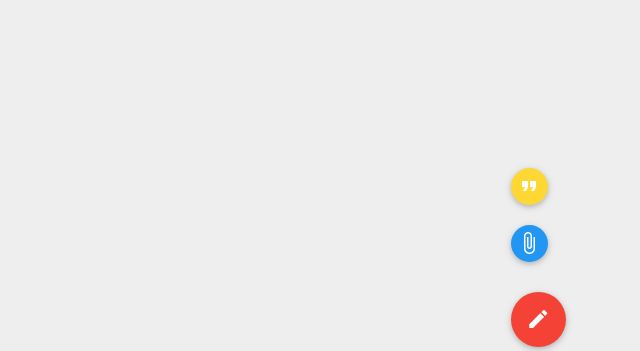
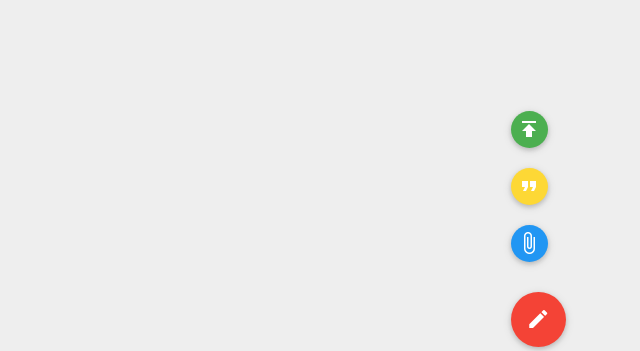
Before and after one commit to kazemnejad/gosocial, a Flask app: page / in a window 1280 px wide. Shown: the part 403-754 px from the top of the page, without its empty margins (640-1280 px from the left). Run offline with Flask 2, Linux system fonts and the light colour scheme; data that the repository does not hold is empty; some libraries are stand-ins or nearby versions.

Commit message:
going to addpost from home

```diff
--- a/gosocialserver/templates/home.html
+++ b/gosocialserver/templates/home.html
@@ -105,6 +105,7 @@
 <!-- add btn -->
 <div class="fixed-action-btn" style="position: fixed; bottom: 5%; right: 5%;">
     <ul>
+        <li><a class="btn-floating green" href="addpost.html"><i class="material-icons">publish</i></a></li>
         <li><a class="btn-floating yellow darken-1" data-toggle="modal" data-target="#myModal1"><i
                 class="material-icons">format_quote</i></a></li>
         <li><a class="btn-floating blue" data-toggle="modal" data-target="#myModal2"><i class="material-icons">attach_file</i></a>
```
